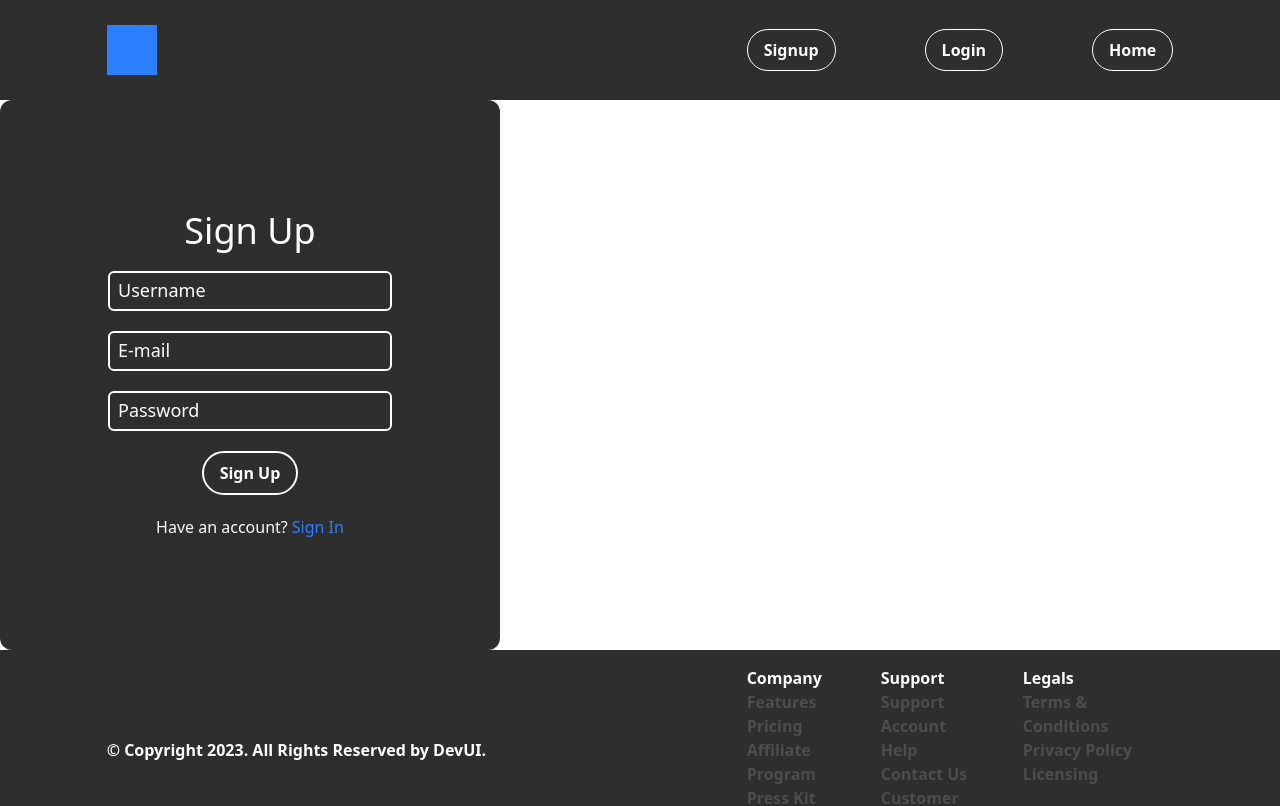
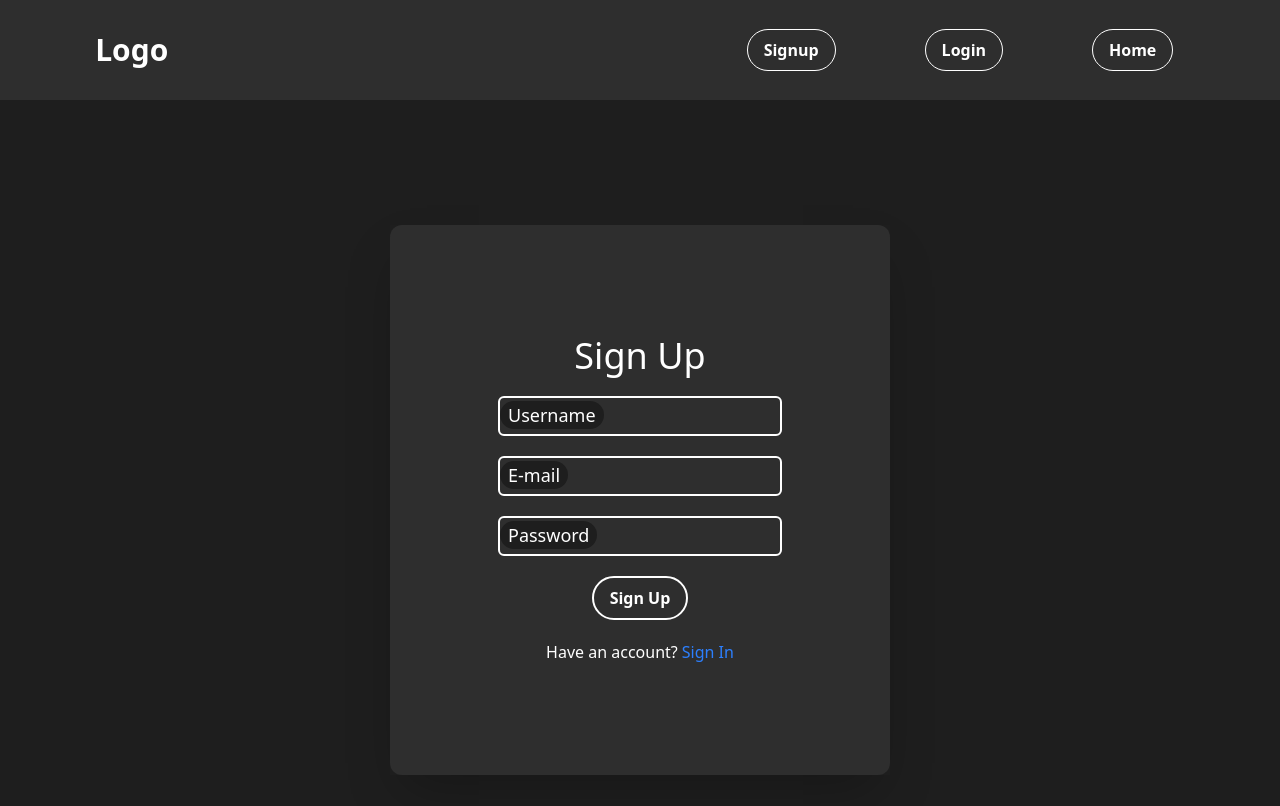
Before and after one commit to SakshamBeniwal05/App-1, a React (Vite) app: page /signup in a window 1280 px wide. Shown: the top 806 px of the page. Built offline with nearby package versions, Linux system fonts and the light colour scheme; no server answers.

Commit message:
some sorted!!

```diff
--- a/src/components/containers/Post_Form.jsx
+++ b/src/components/containers/Post_Form.jsx
@@ -53,6 +53,7 @@ const Post_Form = ({ post }) => {
             }
         }
     }
+
     const slugTransform = useCallback((value) => {
         if (value && typeof value === "string")
             return value
@@ -78,7 +79,8 @@ const Post_Form = ({ post }) => {
 
 
     return (
-        <form onSubmit={handleSubmit(Submit_Data)} className="flex flex-wrap">
+        <div className="bg-[#1e1e1e] text-white">
+            <form onSubmit={handleSubmit(Submit_Data)} className="flex flex-wrap pt-10">
                 <div className="w-2/3 px-2">
                     <Input_Slab
                         label="Title :"
@@ -125,6 +127,7 @@ const Post_Form = ({ post }) => {
                     </Button>
                 </div>
             </form>
+        </div >
     );
 }
 
--- a/src/components/containers/RTE.jsx
+++ b/src/components/containers/RTE.jsx
@@ -17,6 +17,7 @@ export default function RTE({name, control, label, defaultValue =""}) {
         init={{
             initialValue: defaultValue,
             height: 500,
+            branding: false,
             menubar: true,
             plugins: [
                 "image",
--- a/src/components/containers/container.jsx
+++ b/src/components/containers/container.jsx
@@ -2,7 +2,7 @@ import React from "react";
 
 function Container({ children }) {
     return (
-        <div className='w-full max-w-7xl mx-auto px-4'>{children}</div>
+        <div className='w-full max-w-7xl mx-auto px-4 bg-[#1e1e1e]'>{children}</div>
     )
 }
 
--- a/src/components/containers/input.jsx
+++ b/src/components/containers/input.jsx
@@ -5,7 +5,7 @@ const Input_Slab = React.forwardRef(({ children, label, type = "text", className
         <div className="relative w-fit group">
             <input type={type} ref={ref} {...props} id={label} required
                 className={`peer bg-transparent border-2 border-white h-[40px] text-lg px-[10px] rounded-md w-full placeholder-transparent ${className}`} />
-            {label && (<label htmlFor={label} className="rounded-2xl absolute left-[2px] top-[5px] text-lg text-white px-2 bg-[#2e2e2e] transition-all duration-300 peer-placeholder-shown:translate-y-0 peer-placeholder-shown:text-lg peer-focus:-translate-y-[20px] peer-focus:text-sm peer-valid:-translate-y-[20px] peer-valid:text-sm">{label}</label>)}
+            {label && (<label htmlFor={label} className="rounded-2xl absolute left-[2px] top-[5px] text-lg text-white px-2 bg-[#1e1e1e] transition-all duration-300 peer-placeholder-shown:translate-y-0 peer-placeholder-shown:text-lg peer-focus:-translate-y-[20px] peer-focus:text-sm peer-valid:-translate-y-[20px] peer-valid:text-sm">{label}</label>)}
         </div>
     )
 })
--- a/src/components/containers/signup.jsx
+++ b/src/components/containers/signup.jsx
@@ -32,7 +32,7 @@ const Sign_Up = () => {
     }
 
     return (
-        <div>
+        <div className="bg-[#1e1e1e] text-white h-screen flex items-center justify-center">
             {error && <div className="flex items-center justify-between text-red-600 max-w-80 w-full bg-red-600/10 h-10 shadow">
                 <div className="h-full w-1.5 bg-red-600"></div>
                 <div className="flex items-center">
--- a/src/components/header/header.jsx
+++ b/src/components/header/header.jsx
@@ -42,7 +42,7 @@ function Header() {
                 <div className="flex h-[100px] bg-[#2e2e2e] justify-around items-center w-full">
                     <div className="w-1/3">
                         <Link to='/'>
-                            <div className="w-[50px] h-[50px] bg-blue-500"></div>
+                            <div className="w-[50px] h-[50px] flex justify-center items-center text-3xl">Logo</div>
                         </Link>
                     </div>
                     <div className="w-1/3">
--- a/src/pages/All_Posts_page.jsx
+++ b/src/pages/All_Posts_page.jsx
@@ -1,7 +1,6 @@
 import React, { useState, useEffect } from 'react'
 import document_services from '../services/appp.config'
 import PostCard from '../components/containers/postcard'
-import Container from '../components/containers/container'
 
 function All_Posts_page() {
     const [posts, setPosts] = useState([])
@@ -13,8 +12,7 @@ function All_Posts_page() {
     })
 
     return (
-        <div className='w-full py-8 bg-[#1e1e1e] h-screen'>
-        <Container>
+        <div className='w-full py-8 bg-[#1e1e1e] h-screen p-10'>
             <div className='flex flex-wrap text-white'>
                 {posts.map((post) => (
                     <div key={post.$id} className='p-2 w-1/4'>
@@ -22,7 +20,6 @@ function All_Posts_page() {
                     </div>
                 ))}
             </div>
-            </Container>
     </div>
     )
 }
--- a/src/pages/Home.jsx
+++ b/src/pages/Home.jsx
@@ -21,10 +21,11 @@ const Home = () => {
     }
 
     return (
-        <div className='flex flex-wrap space-5'>
-            {posts.map((post) => {
+        <div className='flex flex-wrap space-5 bg-[#1e1e1e] text-5xl text-white justify-center items-center h-screen'>
+            {/* {posts.map((post) => {
                 <PostCard key={post.id} post={post} />
-            })}
+            })} */}
+            Homepage
         </div>
     )
 }
--- a/src/pages/Post_page.jsx
+++ b/src/pages/Post_page.jsx
@@ -2,7 +2,6 @@ import React, { useEffect, useState } from "react";
 import { Link, useNavigate, useParams } from "react-router-dom";
 import document_services from "../services/appp.config";
 import Button from '../components/containers/button'
-import Container from '../components/containers/container'
 import parse from "html-react-parser";
 import { useSelector } from "react-redux";
 
@@ -32,10 +31,8 @@ export default function Post() {
             }
         });
     };
-
     return post ? (
         <div className="py-8">
-            <Container>
             <div className="w-full flex justify-center mb-4 relative border rounded-xl p-2">
                 <img
                     src={document_services.getpreview(post.featuredImage)}
@@ -62,7 +59,7 @@ export default function Post() {
             <div className="browser-css">
                 {parse(post.content)}
             </div>
-            </Container>
+
         </div>
     ) : null;
 }
--- a/src/pages/Signup_page.jsx
+++ b/src/pages/Signup_page.jsx
@@ -2,7 +2,7 @@ import React from 'react'
 import Sign_Up from '../components/containers/signup'
 const SignUp_Page = () => {
   return (
-    <div>
+    <div >
         <Sign_Up/>
     </div>
   )
```
Lines whose indentation alone changed are shown as unchanged.
